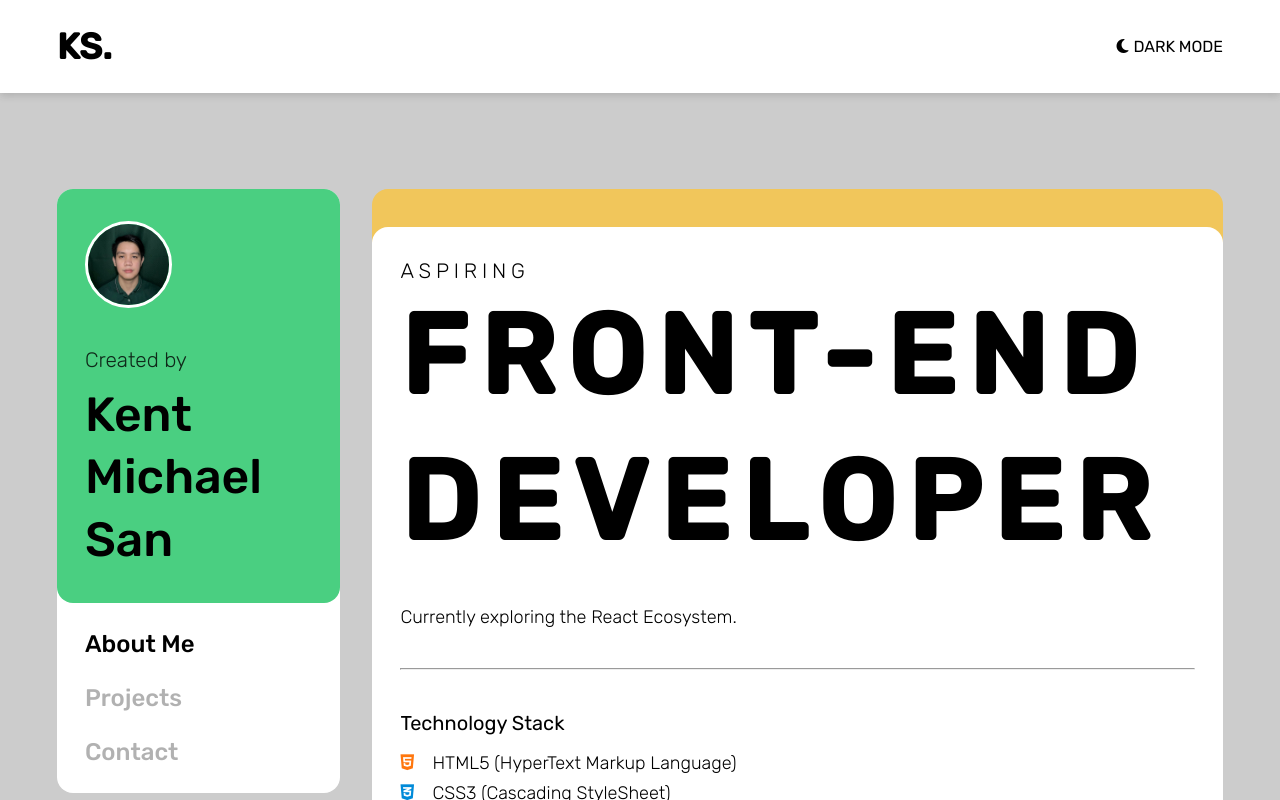
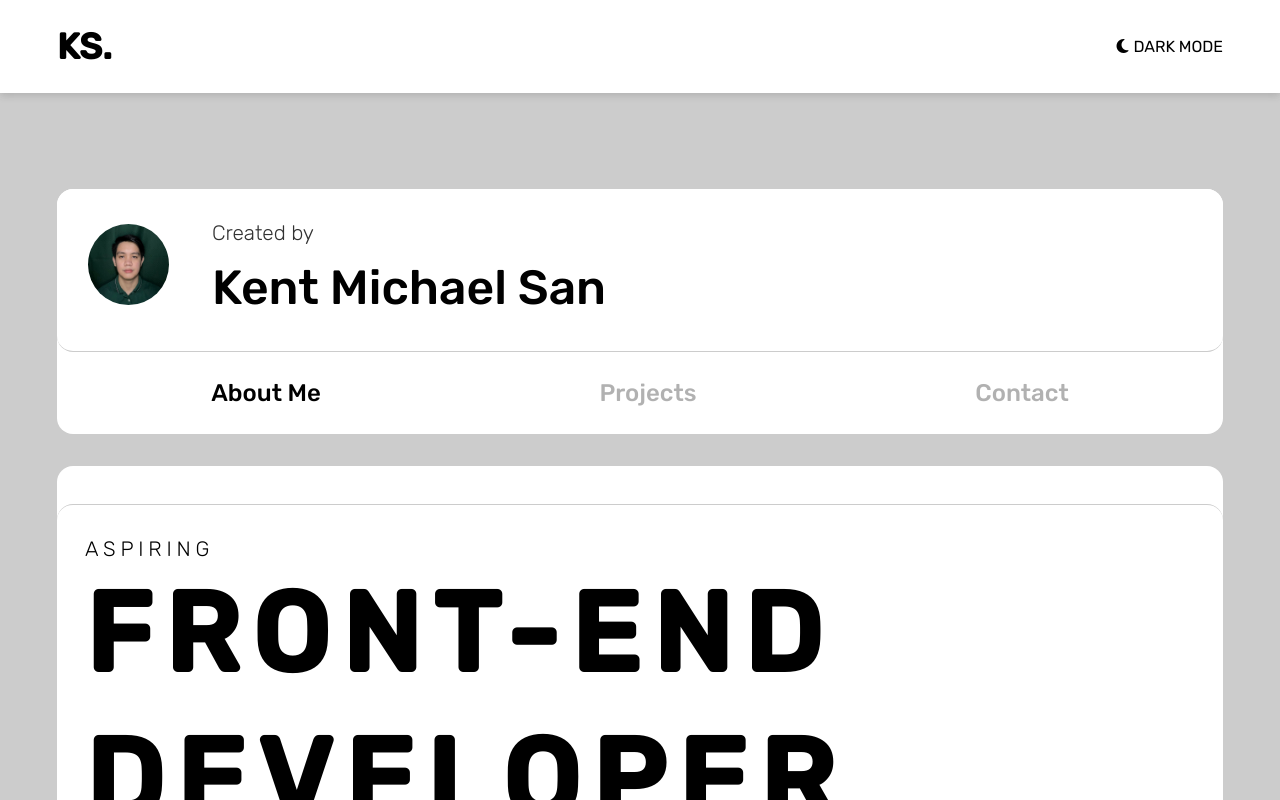
Before and after one commit to kentmichael/portfolio, a React (Create React App) app: page /portfolio/about-me in a window 1280 px wide. Shown: the top 800 px of the page. Built offline with nearby package versions, Linux system fonts and the light colour scheme.

Commit message:
Update styles

```diff
--- a/src/component/styles/AboutMe/AboutMe.styles.js
+++ b/src/component/styles/AboutMe/AboutMe.styles.js
@@ -5,10 +5,10 @@ export const Section = styled.section`
   margin-inline: auto;
   border-radius: 1rem;
   padding-top: 2.38rem;
-  background-color: var(--soft-yellow);
+  background-color: var(--theme-element);
 
   @media (min-width: 71.88em) {
-    max-width: none;
+    max-width: 75rem;
   }
 `
 
@@ -16,6 +16,7 @@ export const Div = styled.div`
   display: grid;
   gap: 2rem;
   border-radius: 1rem;
+  border-top: 0.06rem solid var(--theme-bg);
   padding-block: 2rem;
   padding-inline: 1.75rem;
   background-color: var(--theme-element);
--- a/src/component/styles/Contact/Contact.styles.js
+++ b/src/component/styles/Contact/Contact.styles.js
@@ -6,15 +6,16 @@ export const Section = styled.section`
   margin-inline: auto;
   border-radius: 1rem;
   padding-top: 2.38rem;
-  background-color: var(--violet);
+  background-color: var(--theme-element);
 
   @media (min-width: 71.88em) {
-    max-width: none;
+    max-width: 75rem;
   }
 `
 
 export const Div = styled.div`
   border-radius: 1rem;
+  border-top: 0.06rem solid var(--theme-bg);
   padding-block: 2rem;
   padding-inline: 1.75rem;
   background-color: var(--theme-element);
--- a/src/component/styles/Global/Global.styles.js
+++ b/src/component/styles/Global/Global.styles.js
@@ -4,13 +4,6 @@ const GlobalStyle = createGlobalStyle`
   :root {
     --black: hsl(0, 0%, 0%);
     --white: hsl(0, 0%, 100%);
-    --blue: hsl(246, 80%, 60%);
-    --light-orange: hsl(15, 100%, 70%);
-    --soft-blue: hsl(195, 74%, 62%);
-    --light-red: hsl(348, 100%, 68%);
-    --lime-green: hsl(145, 58%, 55%);
-    --violet: hsl(264, 64%, 52%);
-    --soft-yellow: hsl(43, 84%, 65%);
 
     --theme-bg: ${(props) =>
       props.darkMode
--- a/src/component/styles/Home/Home.styles.js
+++ b/src/component/styles/Home/Home.styles.js
@@ -13,10 +13,8 @@ export const Main = styled.main`
   }
 
   @media (min-width: 71.88em) {
-    grid-template-columns: 1fr 3fr;
     gap: 2rem;
     margin-bottom: 6rem;
-    align-items: start;
   }
 
   @media (min-width: 87.5em) {
@@ -32,7 +30,7 @@ export const Section = styled.section`
   background-color: var(--theme-element);
 
   @media (min-width: 71.88em) {
-    position: sticky;
+    max-width: 75rem;
     top: 2rem;
   }
 `
@@ -45,7 +43,8 @@ export const Div = styled.div`
   padding-block: 2rem;
   padding-inline: 1.75rem;
   border-radius: 1rem;
-  background-color: var(--lime-green);
+  border-bottom: 0.06rem solid var(--theme-bg);
+  background-color: var(--theme-element);
 
   @media (min-width: 71.88em) {
     gap: 2.5rem;
@@ -103,7 +102,6 @@ export const Ul = styled.ul`
   padding-inline: 1.75rem;
 
   @media (min-width: 71.88em) {
-    flex-flow: column wrap;
     gap: 1.63rem;
   }
 `
--- a/src/component/styles/Projects/Projects.styles.js
+++ b/src/component/styles/Projects/Projects.styles.js
@@ -8,7 +8,7 @@ export const Div = styled.div`
   margin-inline: auto;
 
   @media (min-width: 71.88em) {
-    max-width: none;
+    max-width: 75rem;
     grid-template-columns: repeat(2, 1fr);
     gap: 2rem;
   }
@@ -20,7 +20,7 @@ export const Section = styled.section`
   overflow: hidden;
   border-radius: 1rem;
   padding-top: 2.38rem;
-  background-color: var(${(props) => props.bgColor});
+  background-color: var(--theme-element);
 
   @media (min-width: 71.88em) {
     padding-top: 2.88rem;
@@ -41,6 +41,7 @@ export const Div1 = styled.div`
   height: 12.75rem;
   border-top-right-radius: 1rem;
   border-top-left-radius: 1rem;
+  border-top: 0.06rem solid var(--theme-bg);
   background-color: var(--theme-element);
   background-image: url(${(props) => props.bg});
   background-repeat: no-repeat;
```
